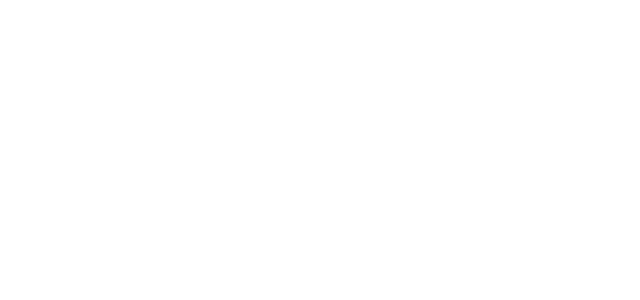
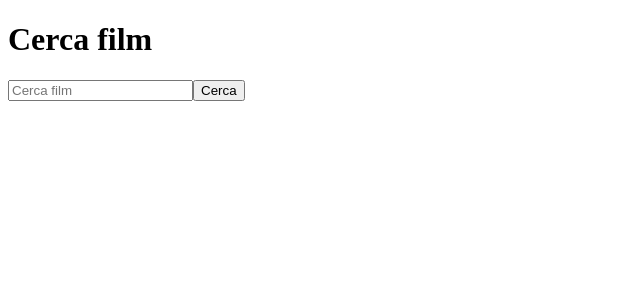
Before and after one commit to DavideCotigliani/react-boolflix, a React app: page / in a window 1280 px wide. Shown: the top 300 px of the page, without its empty margins (0-640 px from the left). Built offline with nearby package versions, Linux system fonts and the light colour scheme; the HTML template or start-up script is replaced by a standard one.

Commit message:
[UPD] Milestone 1

```diff
--- a/src/App.jsx
+++ b/src/App.jsx
@@ -1,11 +1,39 @@
-
+import { useState } from "react"
+import axios from "axios"
 
 function App() {
+  // quello che l'utente digita
+  const [userDigit, setUserDigit] = useState("")
+  // elenco dei film dell'api
+  const [films, setFilms] = useState([]);
 
+  // mentre scrive l'utente, aggiorna la query
+  const handleUserChange = (e) => {
+    setUserDigit(e.target.value)
+  }
+  // chiamata AJAX
+  const handleEndpoint = (e) => {
+    e.preventDefault();
+    axios.get(`https://api.themoviedb.org/3/search/movie?api_key=a47554352f14abca2464ead192f2a073&query=${userDigit}`).then((resp) => {
+      setFilms(resp.data.results);
+    })
+  };
 
   return (
     <>
-
+      <h1>Cerca film</h1>
+      <form onSubmit={handleEndpoint}>
+        <input type="text" name="title" placeholder="Cerca film" value={userDigit} onChange={handleUserChange} />
+        <button type="submit">Cerca</button>
+      </form>
+      {films.map((film) => (
+        <div key={film.id}>
+          <h3>{film.title}</h3>
+          <p>Titolo originale: {film.original_title}</p>
+          <p>Lingua originale: {film.original_language}</p>
+          <p>Voto medio: {film.vote_average}</p>
+        </div>
+      ))}
     </>
   )
 }
```
